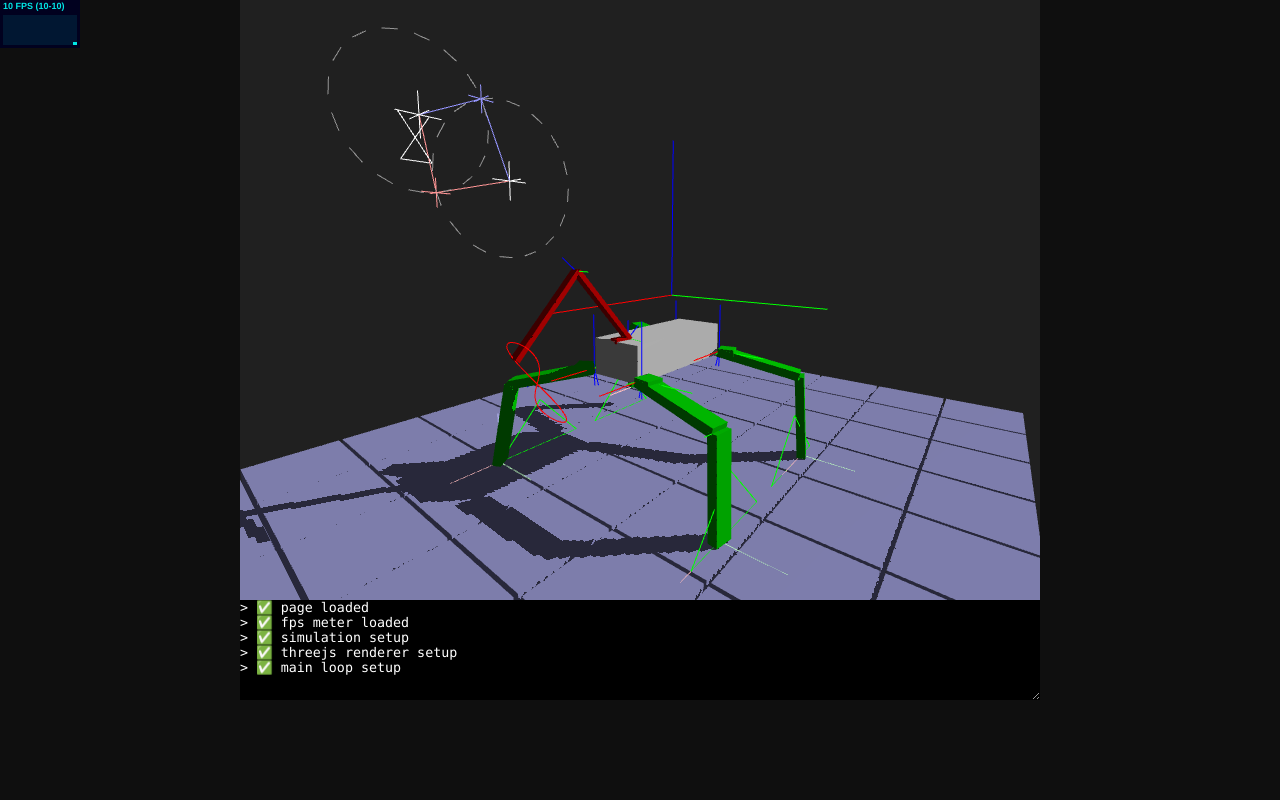
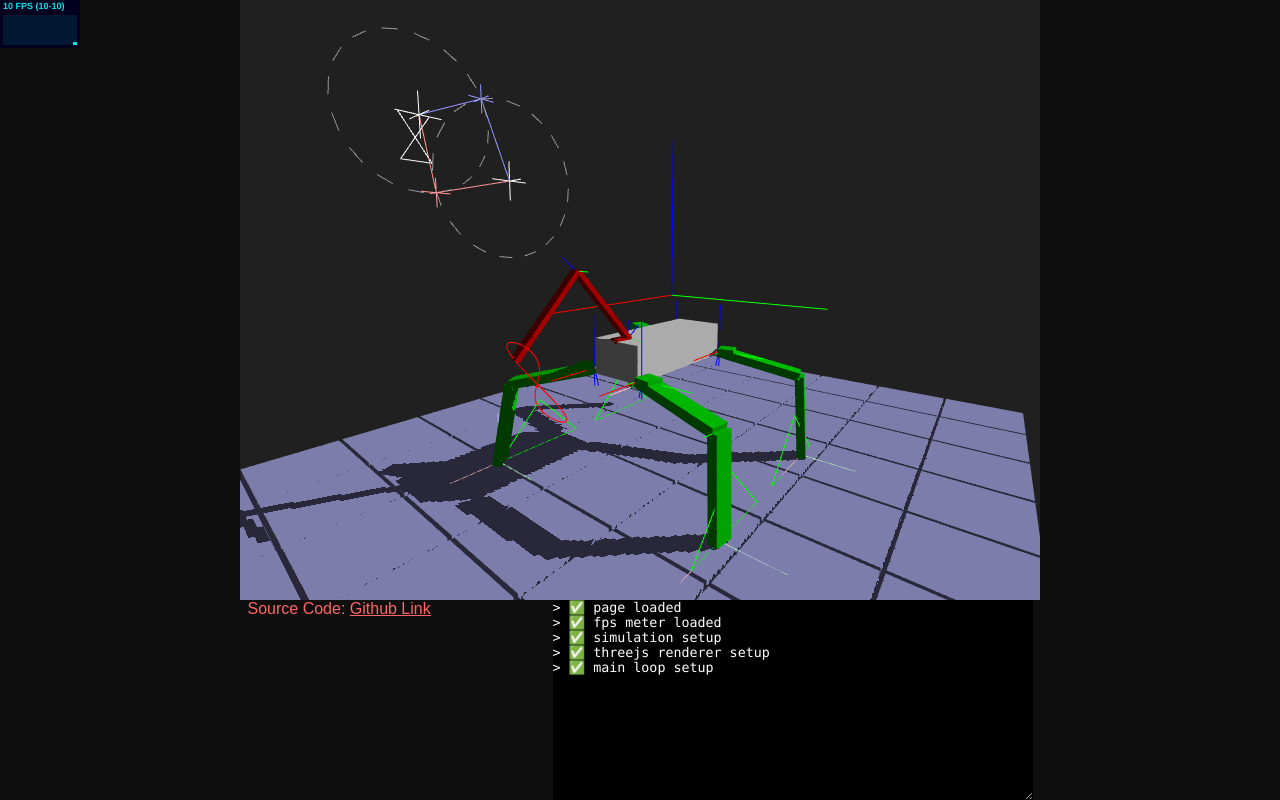
Before and after one commit to GuillaumeBouchetEpitech/ik-animations-experiment, a website: page index.html in a window 1280 px wide. Drawn offline with Linux system fonts and the light colour scheme; animation ran at ten frames a second.

Commit message:
added github link to demo

```diff
--- a/index.html
+++ b/index.html
@@ -93,8 +93,8 @@
             }
 
             #loggerOutput {
-                width: 800px;
-                height: 100px;
+                width: 480px;
+                height: 200px;
 
                 border: 0px none;
                 padding: 0px;
@@ -104,6 +104,24 @@
                 color: white;
                 font-family: 'Lucida Console', Monaco, monospace;
                 outline: none;
+            }
+
+            #ui-container {
+                border: 0px none;
+                padding: 0px;
+                margin: 0px;
+
+                /* display: flex; */
+                /* top: 0px; */
+                width: 300px;
+                position: relative;
+                /* right: 0px;
+                top: 0px; */
+            }
+            #ui-container p, #ui-container p a {
+                padding: 0px;
+                margin: 0px;
+                color: #ff6666;
             }
 
         </style>
@@ -123,6 +141,12 @@
 
             <div id="sub-area">
 
+                <div id="ui-container">
+
+                    <p>Source Code: <a href="https://github.com/GuillaumeBouchetEpitech/ik-animations-experiment">Github Link</a></p>
+
+                </div>
+
                 <textarea id="loggerOutput" rows="10" readonly></textarea>
 
             </div>
```
